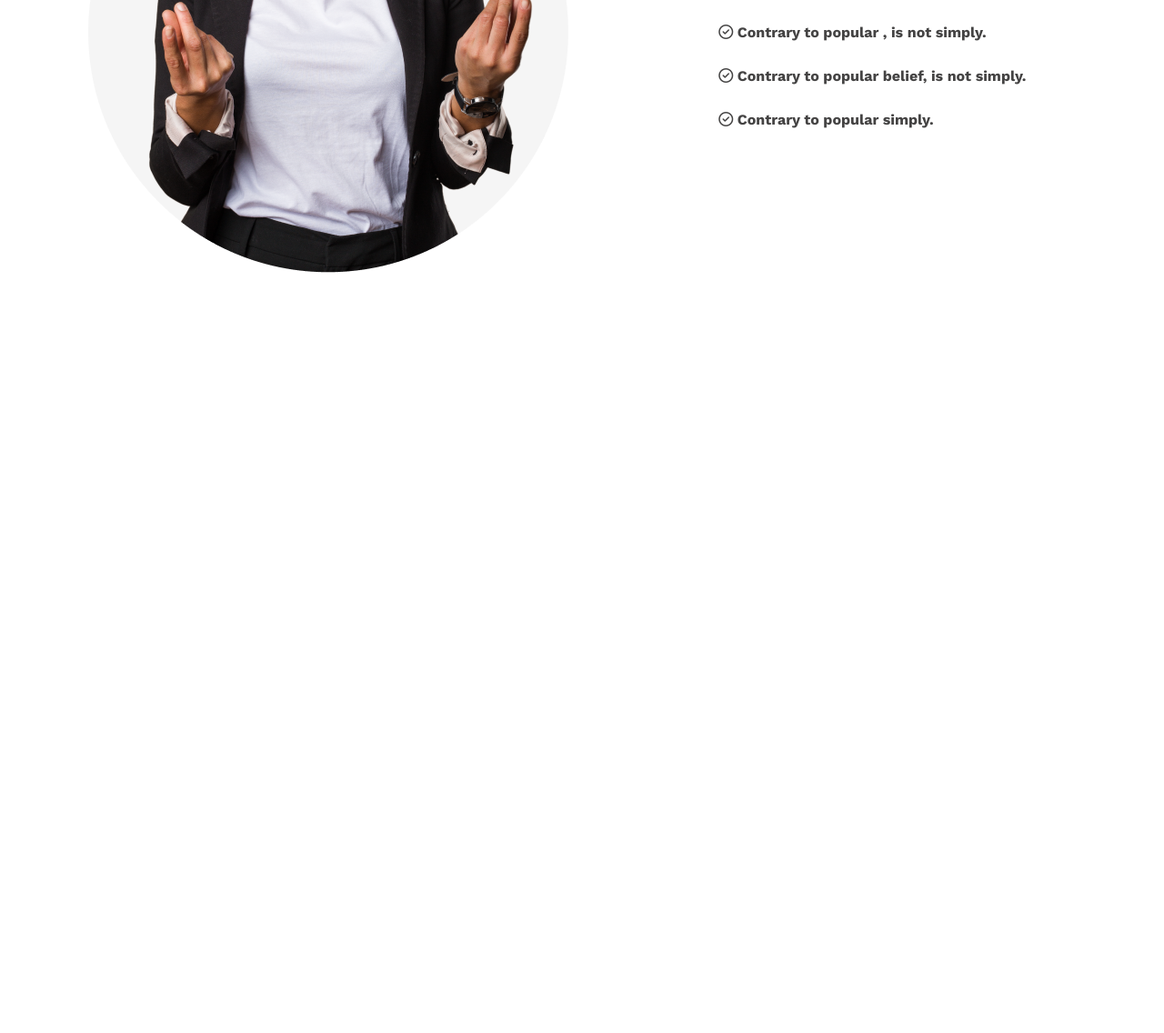
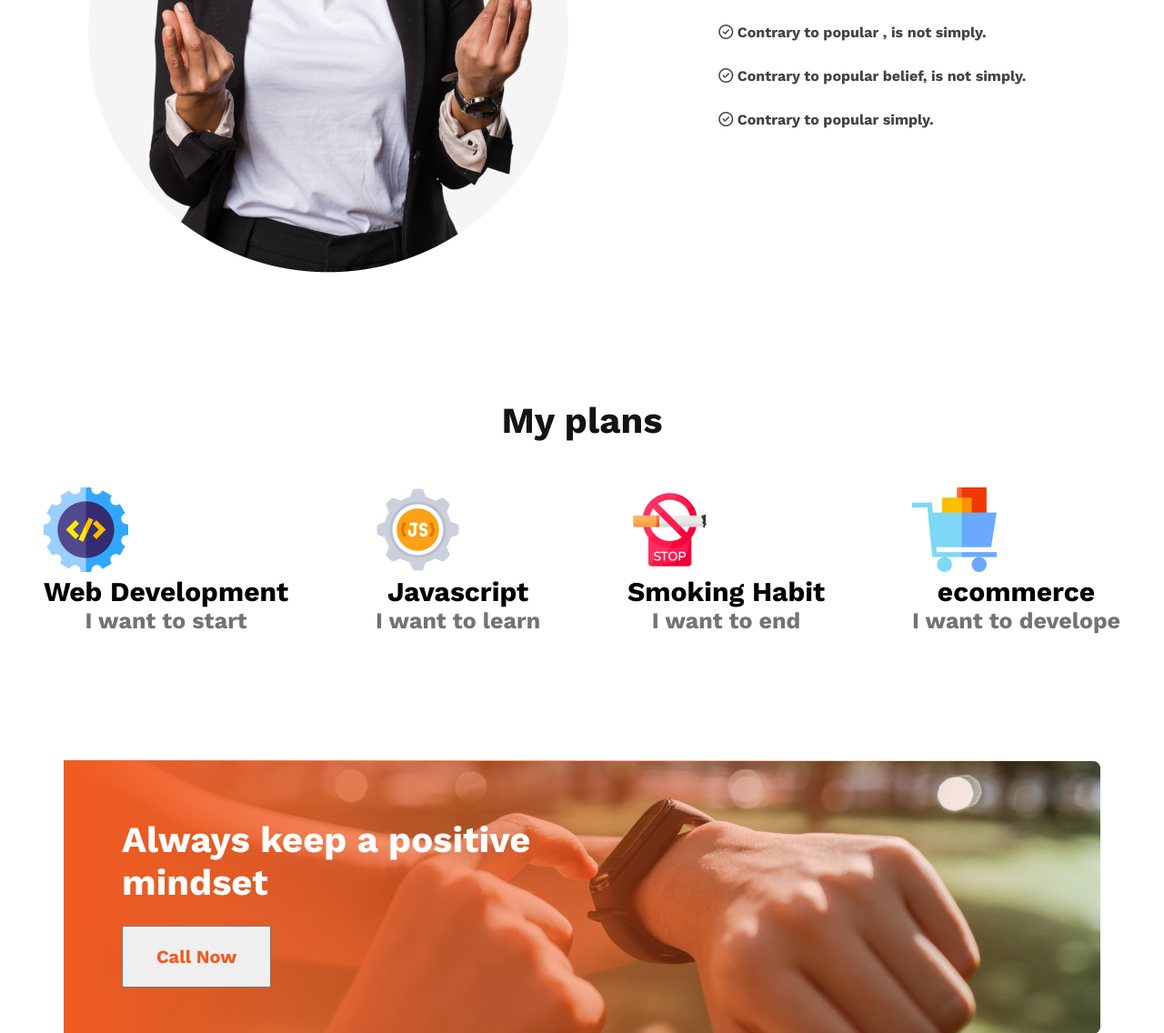
Before and after one commit to Mohammadarifcoding/new-year-new-me, a plain HTML site: page index.html in a window 1280 px wide. Shown: the part 1372-2508 px from the top of the page at 91% size. Before the commit the page ends 1672 px from the top, so only its background shows below. Drawn offline with nearby package versions, Linux system fonts and the light colour scheme.

Commit message:
Added two section

```diff
--- a/index.html
+++ b/index.html
@@ -14,6 +14,7 @@
     <script src="https://kit.fontawesome.com/6c9c8f09de.js" crossorigin="anonymous"></script>
   </head>
   <body>
+    <!-- Header started -->
     <header class="header">
       <div class="banner-text">
         <h1 class="banner-title">All Thinks Are Possible If You believe</h1>
@@ -27,7 +28,10 @@
         </button>
       </div>
     </header>
+  <!-- Header finished -->
+  <!-- Main started -->
     <main>
+        <!-- Failure section started -->
       <section class="failure">
         <img src="person.png" alt="" />
         <div class="failure-text">
@@ -46,6 +50,40 @@
           </div>
         </div>
       </section>
+      <!-- Failure section finished -->
+      <!-- My plan section started -->
+        <section class="plan">
+            <h2 class="plan-title">My plans</h2>
+            <div class="item-container">
+                <div class="item">
+                    <img src="icons/web.png" alt="">
+                    <h3 class="name">Web Development</h3>
+                    <h6 class="what-i-do">I want to start</h6>
+                </div>
+                <div class="item">
+                    <img src="icons/js.png" alt="">
+                    <h3 class="name">Javascript</h3>
+                    <h6 class="what-i-do">I want to learn</h6>
+                </div>
+                <div class="item">
+                    <img src="icons/smoke.png" alt="">
+                    <h3 class="name">Smoking Habit </h3>
+                    <h6 class="what-i-do">I want to end</h6>
+                </div>
+                <div class="item">
+                    <img src="icons/ecom.png" alt="">
+                    <h3 class="name">ecommerce</h3>
+                    <h6 class="what-i-do">I want to develope</h6>
+                </div>
+            </div>
+
+        </section>
+            <section class="positive">
+                <h1 class="title">Always keep a positive mindset</h1>
+                <button class="btn">Call Now</button>
+            </section>
+
+      <!-- My plan section finished -->
     </main>
   </body>
 </html>
--- a/style.css
+++ b/style.css
@@ -12,12 +12,12 @@
   height: 64px;
   flex-shrink: 0;
   border-radius: 5px;
-background: #F15B22;
+  background: #f15b22;
   font-size: 20px;
   color: white;
 }
-section{
-    margin-top:139px;
+section {
+  margin-top: 139px;
 }
 /* Header started */
 .header {
@@ -48,30 +48,81 @@ section{
   text-align: right;
 }
 /* Failure started */
-.failure{
+.failure {
   display: flex;
   justify-content: space-around;
   align-items: center;
 }
-.failure-text{
+.failure-text {
   display: flex;
   flex-direction: column;
 }
-.failure-title{
+.failure-title {
   width: 288px;
   font-size: 40px;
   font-weight: 700;
   color: #151414;
   margin-bottom: 24px;
 }
-.failure-description{
+.failure-description {
   width: 416px;
   font-size: 16px;
   font-weight: 400;
   margin-bottom: 10px;
-    color:#444343;
+  color: #444343;
 }
-.failure-list h4{
+.failure-list h4 {
   margin-bottom: 10px;
- color:#444343 ;
+  color: #444343;
 }
+/* My plan started */
+.item-container {
+  display: flex;
+  justify-content: space-around;
+  align-items: center;
+}
+.plan-title {
+  color: #151414;
+  font-size: 40px;
+  font-weight: 700;
+  margin-bottom: 50px;
+  text-align: center;
+}
+.item .name {
+  font-size: 30px;
+  text-align: center;
+}
+.item .what-i-do {
+  font-size: 25px;
+  color: #737373;
+  text-align: center;
+}
+.item img {
+  width: 92.958px;
+  height: 92.958px;
+}
+
+/* Problem is here */
+
+/* positive started */
+.positive {
+  width: 1140px;
+  height: 300px;
+  margin-left: auto;
+  margin-right: auto;
+  background: linear-gradient(90deg, #F15B22 0%, rgba(241, 91, 34, 0.00) 100%),url(watch.png);
+  padding-top:64px;
+  padding-left: 64px;
+}
+.positive .title{
+    width: 459px;
+    font-size: 40px;
+    color: white;
+    font-weight: 700;
+}
+.positive .btn{
+    padding:20px 36px;
+    margin-top: 24px;
+    font-size: 20px;
+    color: #F15B22;
+}
```
Lines whose indentation alone changed are shown as unchanged.
